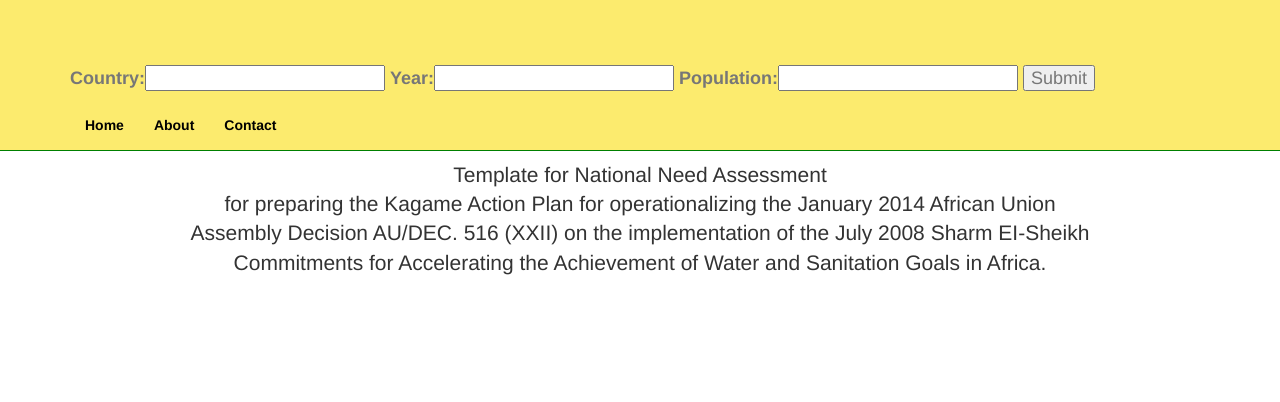
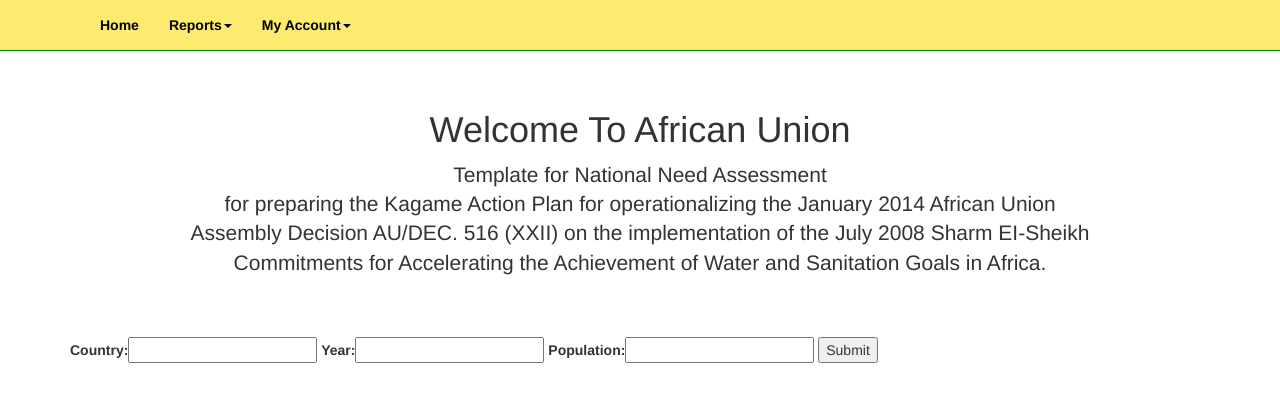
Before and after one commit to eyassug/au-water-sanitation-template, a Django app: page / in a window 1280 px wide. Shown: the top 402 px of the page. Run offline with Django 3.2, Linux system fonts and the light colour scheme; parts of the project's set-up code (start-up, migrations or seed data) failed here and were passed over; some libraries are stand-ins or nearby versions.

Commit message:
Added navigation menus.

```diff
--- a/static/templates/base.html
+++ b/static/templates/base.html
@@ -46,18 +46,45 @@
 	<span class="icon-bar"></span>
 	<span class="icon-bar"></span>
 	</button>
-	<a class="navbar-brand" href="#">{% block content %}
-
-            {% endblock %}</a>
+	<a class="navbar-brand" href="#"></a>
 
 	</div>
 	<div class="collapse navbar-collapse">
 	<ul class="nav navbar-nav">
-	<li class=""><a href="#">Home</a></li>
+        <li><a href="">Home</a></li>
+	<li class="dropdown">
+                  <a href="#" class="dropdown-toggle" data-toggle="dropdown">Reports<b class="caret"></b></a>
+                  <ul class="dropdown-menu">
+                    <li class="nav-header">DEMOGRAPHIC</li>
+                    <li><a href="#">Country Status Data</a></li>
+                    <li><a href="#">Priority Status Data</a></li>
 
-	<li><a href="#about">About</a></li>
+                    <li class="divider"></li>
+                    <li class="nav-header">FACILITY</li>
+                    <li><a href="#">Sector Performance</a></li>
+                    <li><a href="#">Planning Performance</a></li>
+                    <li><a href="#">Tender & Pro. Performance</a></li>
+                    <li><a href="#">Communities Approach</a></li>
+                    <li><a href="#">Partner Contribution to Country</a></li>
+                    <li><a href="#">Partner Contribution to Events</a></li>
+                    <li><a href="#">Sector SWOT & Conclusion</a></li>
+                    <li class="divider"></li>
+                    <li class="nav-header">REPORT</li>
+                    <li><a href="#">Generate</a></li>
+                  </ul>
+                </li>
 
-	<li><a href="#contact">Contact</a></li>
+	<li class="dropdown">
+                  <a href="#" class="dropdown-toggle" data-toggle="dropdown">My Account<b class="caret"></b></a>
+                  <ul class="dropdown-menu">
+                    <li><a href="our_works.html">Change Password</a></li>
+                    <li class="divider"></li>
+                    <li><a href="patnerships.html">Log Out</a></li>
+
+                  </ul>
+                </li>
+
+
 
 	</ul>
 	</div><!--/.nav-collapse -->
@@ -75,7 +102,9 @@
                                                             <br>
                                                             Commitments for Accelerating the Achievement of Water and Sanitation Goals in Africa.</p>
 	</div>
+	{% block content %}
 
+            {% endblock %}
 	</div><!-- /.container -->
 
 
@@ -83,7 +112,7 @@
 	================================================== -->
 	<!-- Placed at the end of the document so the pages load faster -->
 	<script src="https://ajax.googleapis.com/ajax/libs/jquery/1.11.1/jquery.min.js"></script>
-
+        <script src="/static/js/jquery.min.js"></script>
 	<script src="/static/js/bootstrap.min.js"></script>
 
 	</body>
```
